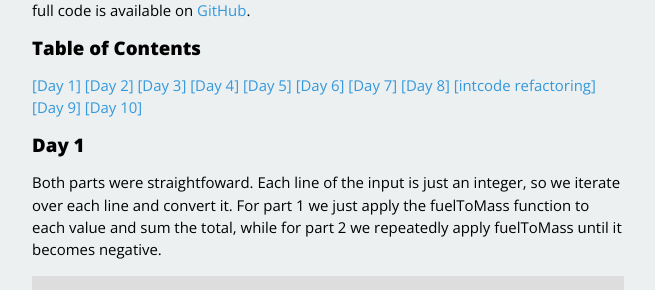
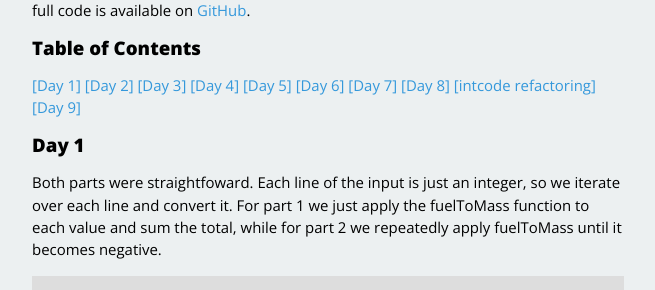
Before and after one commit to dhconnelly/dhconnelly.github.io, a Jekyll site: the page built from _posts/2019-12-01-advent-2019-running.md, in a window 1280 px wide and 900 px high. Shown: the part 133-423 px from the top of the window, without its empty margins (312-967 px from the left). Built offline with Jekyll 4.4.1, drawn with Linux system fonts in a browser that asks for light colours.

Commit message:
remove day10 link, it's broken since it's not out yet

```diff
--- a/_posts/2019-12-01-advent-2019-running.md
+++ b/_posts/2019-12-01-advent-2019-running.md
@@ -14,7 +14,6 @@ available on [GitHub](https://github.com/dhconnelly/advent-of-code-2019).
 [[Day 1]](#day-1) [[Day 2]](#day-2) [[Day 3]](#day-3) [[Day 4]](#day-4)
 [[Day 5]](#day-5) [[Day 6]](#day-6) [[Day 7]](#day-7) [[Day 8]](#day-8)
 [[intcode refactoring]](#intcode-refactoring) [[Day 9]](#day-9)
-[[Day 10]](#day-10)
 
 ## Day 1
 
```
